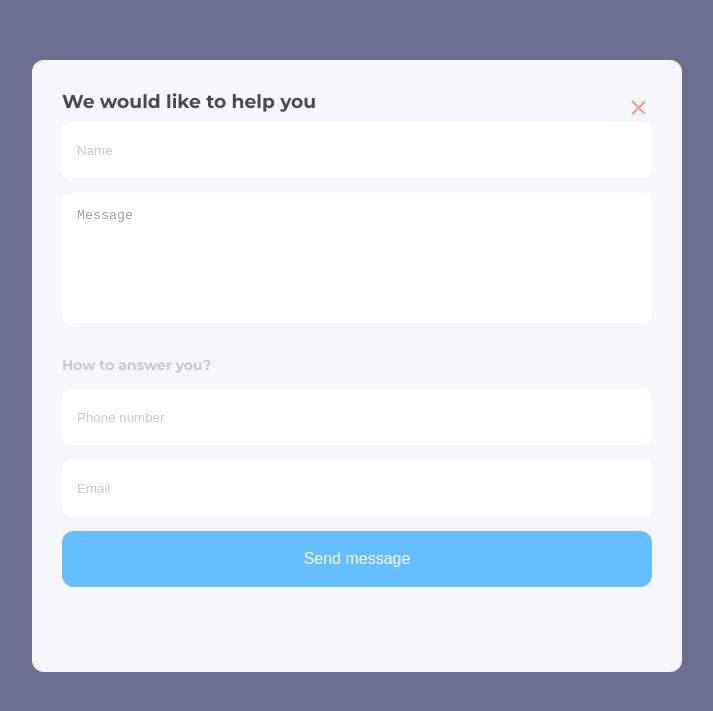
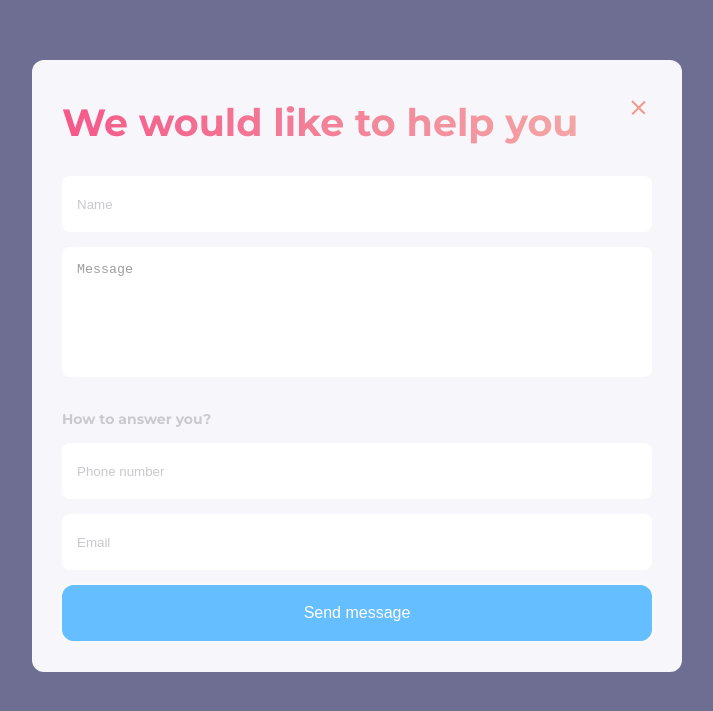
Before and after one commit to Svitlana-Makova/final_work, a website: page pages/popup-form.html in a window 1280 px wide. Shown: the part 183-894 px from the top of the page, without its empty margins (283-996 px from the left). Drawn offline with Linux system fonts and the light colour scheme.

Commit message:
changed html css

```diff
--- a/css/styles.css
+++ b/css/styles.css
@@ -742,6 +742,9 @@ li {
     opacity: 70%;
     padding-top: 243px;
 }
+.poup-title {
+    margin-bottom: 30px;
+}
 .popup-form {
     width: 650px;
     height: 612px;
--- a/pages/popup-form.html
+++ b/pages/popup-form.html
@@ -18,7 +18,7 @@
     <main class="popup-form-wrapper">
         <div class="popup-form">
             <div class="popup-title">
-            <h3 class="publication-item-text">We would like to help you</h3>
+            <h3 class="poup-title subtitle">We would like to help you</h3>
             <a href="services.html">
             <button type="reset" id="popup-burger-icon" class="popup-burger-icon">
               </button>
```
